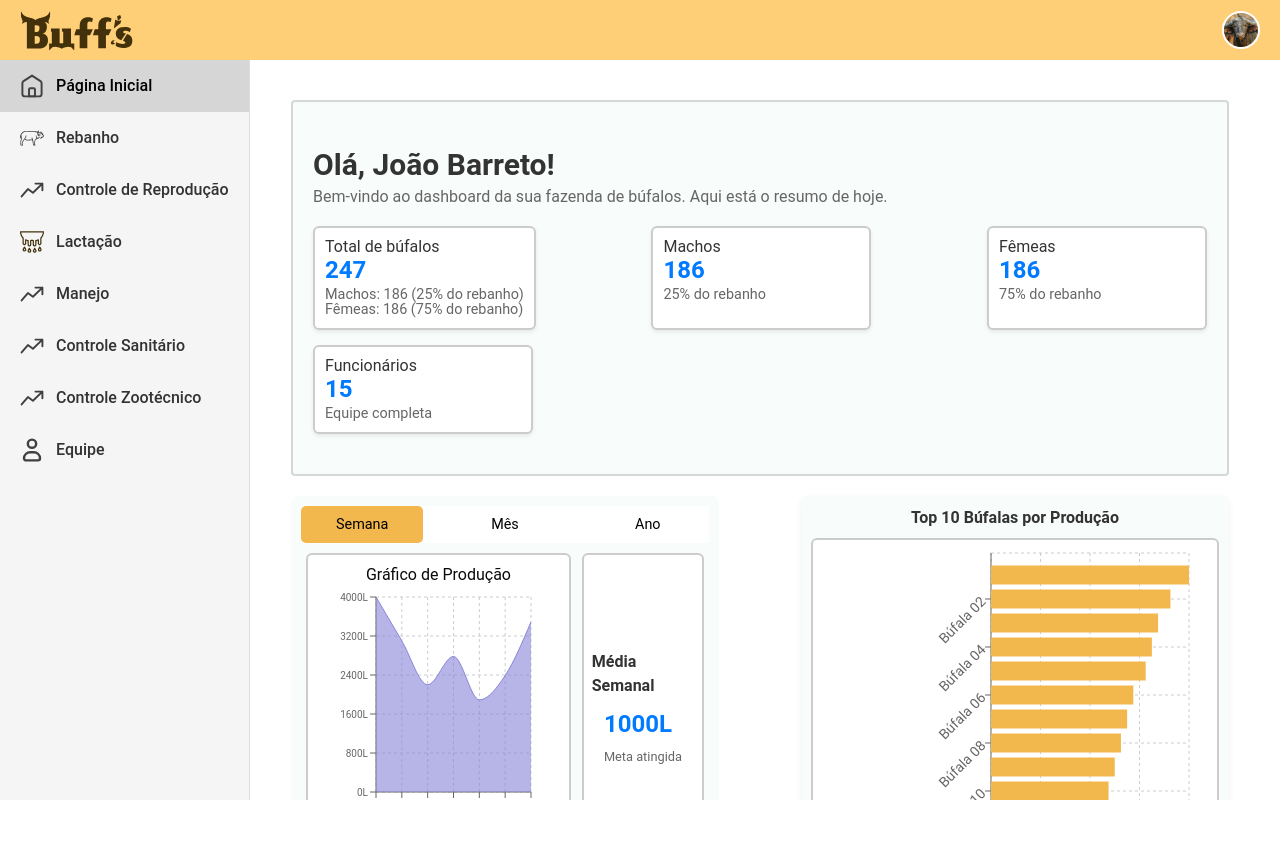
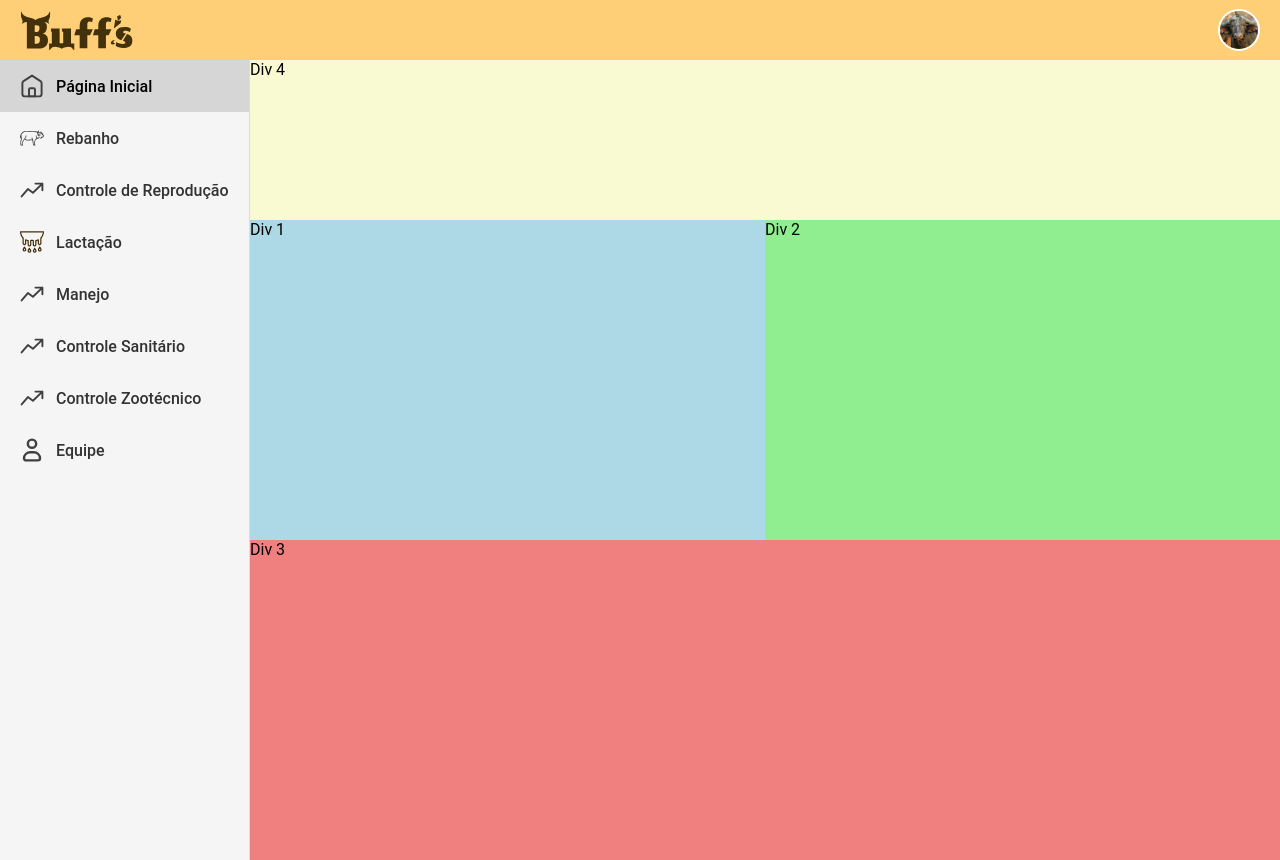
Before and after one commit to CyberLiveStock/dsm4-buffs-frontend, a Next.js app: page /home in a window 1280 px wide. Before the commit the page ends 825 px from the top, so only its background shows below. Built offline with nearby package versions, Linux system fonts and the light colour scheme.

Commit message:
feat: correção do esqueleto da tela home

```diff
--- a/src/components/Sidebar/Sidebar.module.css
+++ b/src/components/Sidebar/Sidebar.module.css
@@ -2,7 +2,7 @@
   background-color: #F5F5F5;
   display: flex;
   flex-direction: column;
-  min-width: 240px;
+  min-width: 230px;
   height: 100vh; /* Sidebar ocupa toda a altura da tela */
   border-right: 1px solid #ddd;
   transition: transform 0.3s ease-in-out;
--- a/src/layout/Layout.module.css
+++ b/src/layout/Layout.module.css
@@ -1,8 +1,9 @@
 /* Layout geral */
+
+
 .container {
   display: flex;
   min-height: 100vh;
-  padding-top: 60px; /* Altura do header */
   position: relative;
   transition: all 0.3s ease;
 }
@@ -11,7 +12,7 @@
   position: fixed;
   top: 60px; /* Altura do header */
   left: 0;
-  height: calc(100vh - 60px - 25px); /* Altura da tela - header - footer */
+  height: calc(100vh - 60px ); /* Altura da tela - header - footer */
   background-color: #f2f2f2;
   border-right: 1px solid #ccc;
   padding: 20px;
@@ -22,12 +23,11 @@
 }
 
 .main {
+  margin-top: 60px;
   flex-grow: 1;
-  margin-left: 240px; /* Espaço reservado para sidebar */
-  margin-bottom: 25px; /* Altura do footer */
-  height: calc(100vh - 60px );
+  margin-left: 250px; /* Espaço reservado para sidebar */
+  height: (100vh - 60px);
   overflow-y: auto;
-  padding: 20px;
   background-color: #ffffff;
 }
 
--- a/src/pages/home.js
+++ b/src/pages/home.js
@@ -1,51 +1,16 @@
-import MilkProduction from "@/components/Home/MilkProduction/MilkProduction";
-import TopBuffaloesChart from "@/components/Home/TopBuffaloesChart/TopBuffaloesChart";
+import styles from "@/styles/Home.module.css";
 import Layout from "@/layout/Layout.js";
-import styles from "@/styles/Home.module.css";
 
 export default function Home() {
   return (
     <>
-      <div className={styles.container}>
-        <h1 className={styles.message}>Olá, João Barreto!</h1>
-        <p className={styles.subtitle}>
-          Bem-vindo ao dashboard da sua fazenda de búfalos. Aqui está o resumo
-          de hoje.
-        </p>
-        <div className={styles.cardsContainer}>
-          <div className={styles.card}>
-            <h3>Total de búfalos</h3>
-            <p className={styles.cardValue}>247</p>
-            <p className={styles.cardInfo}>Machos: 186 (25% do rebanho)</p>
-            <p className={styles.cardInfo}>Fêmeas: 186 (75% do rebanho)</p>
-          </div>
+      <div className={styles.parent}>
+        <div className={styles.div1}>Div 1</div>
+        <div className={styles.div2}>Div 2</div>
+        <div className={styles.div3}>Div 3</div>
+        <div className={styles.div4}>Div 4</div>
 
-          <div className={styles.card}>
-            <h3>Machos</h3>
-            <p className={styles.cardValue}>186</p>
-            <p className={styles.cardInfo}>25% do rebanho</p>
-          </div>
-
-          <div className={styles.card}>
-            <h3>Fêmeas</h3>
-            <p className={styles.cardValue}>186</p>
-            <p className={styles.cardInfo}>75% do rebanho</p>
-          </div>
-
-          <div className={styles.card}>
-            <h3>Funcionários</h3>
-            <p className={styles.cardValue}>15</p>
-            <p className={styles.cardInfo}>Equipe completa</p>
-          </div>
-        </div>
       </div>
-
-      <div className={styles.sectionRow}>
-        <MilkProduction />
-        <TopBuffaloesChart />
-      </div>
-
-
     </>
   );
 }
--- a/src/styles/Home.module.css
+++ b/src/styles/Home.module.css
@@ -1,109 +1,44 @@
-.container {
-  margin-top: 20px;
-  margin-left: 31px;
-  margin-right: 31px;
-  background-color: #f8fcfa;
-  border: 2px solid #5b5b5b3b;
-  border-radius: 4px;
-  padding-left: 20px;
-  padding-right: 20px;
-  padding-top: 4%;
-  padding-bottom: 4%;
-  margin-bottom: 20px;
+.parent {
+  display: grid;
+  grid-template-columns: repeat(4, 1fr);
+  grid-template-rows: repeat(5, 1fr);
+  grid-column-gap: 0px;
+  grid-row-gap: 0px;
+  height: 100vh; /* ocupa a tela toda */
+  width: 100%;
 }
 
-.message {
-  font-size: 30px;
-  font-weight: bold;
-  color: #333;
-  margin-bottom: 0;
+.div1 {
+  grid-area: 2 / 1 / 4 / 3;
+  background-color: lightblue;
 }
 
-.subtitle {
-  font-size: 1rem;
-  color: #666;
-  line-height: 1.2rem;
-  margin: 0;
+.div2 {
+  grid-area: 2 / 3 / 4 / 5;
+  background-color: lightgreen;
 }
 
-.cardsContainer {
-  display: flex;
-  gap: 15px;
-  margin-top: 20px;
-  flex-wrap: wrap;
-  justify-content: space-between;
+.div3 {
+  grid-area: 4 / 1 / 6 / 5;
+  background-color: lightcoral;
 }
 
-.card {
-  background-color: #ffffff;
-  border: 2px solid #ccc;
-  border-radius: 6px;
-  padding: 10px; /* Ajustado o padding */
-  box-shadow: 0 2px 4px rgba(0, 0, 0, 0.08);
-  font-size: 0.7rem;
-  color: #333;
-  width: auto;
-  min-width: 220px;
-  height: auto;
+.div4 {
+  grid-area: 1 / 1 / 2 / 5;
+  background-color: lightgoldenrodyellow;
 }
 
-.card h3 {
-  font-size: 1rem;
-  margin-bottom: 0px;
-  color: #333;
-  line-height: 1.1;
-}
-
-.cardValue {
-  font-size: 1.5rem;
-  font-weight: bold;
-  color: #007bff;
-  margin-bottom: 2px;
-  line-height: 1.2;
-}
-
-.cardInfo {
-  font-size: 0.9rem;
-  color: #666;
-  margin-bottom: 0px;
-  line-height: 1.1;
-}
-
-/* Seção dos gráficos com altura igual */
-.sectionRow {
-  display: flex;
-  justify-content: space-between;
-  flex-wrap: wrap;
-  gap: 20px;
-}
-
-.sectionRow > div {
-  flex: 1;
-  min-width: 200px; /* Tamanho mínimo para garantir que não fiquem muito pequenos */
-  display: flex;
-  flex-direction: column;
-  justify-content: space-between;
-  height: 100%; /* Forçando a mesma altura para ambos */
-}
-
-.sectionRow > div > * {
-  height: 100%; /* Garantindo que cada item dentro do container ocupe 100% da altura */
-}
-
-/* Responsividade para telas menores */
-@media (max-width: 900px) {
-  .sectionRow {
-    flex-direction: column; /* Empilha os itens verticalmente em telas menores */
+/* Responsivo: empilha tudo verticalmente */
+@media (max-width: 768px) {
+  .parent {
+    grid-template-columns: 1fr;
+    grid-template-rows: auto;
   }
 
-  .cardsContainer {
-    flex-direction: column;
-    gap: 20px; /* Aumenta o espaçamento entre os cards */
-  }
-
-  /* Garantindo que o sidePanel ocupe 100% da largura */
-  .sidePanel {
-    width: 100%;
-    margin-top: 20px; /* Espaçamento entre o painel e os gráficos */
+  .div1,
+  .div2,
+  .div3,
+  .div4 {
+    grid-area: auto;
   }
 }
--- a/src/styles/globals.css
+++ b/src/styles/globals.css
@@ -1,7 +1,3 @@
-@import "tailwindcss";
-@import "tw-animate-css";
-
-@custom-variant dark (&:is(.dark *));
 
 /* Definições de estilo global para o corpo da página */
 html,
@@ -10,119 +6,3 @@ body {
   padding: 0;
   font-family: 'Roboto', sans-serif; /* Definindo uma fonte agradável para todo o site */
 }
-
-@theme inline {
-  --radius-sm: calc(var(--radius) - 4px);
-  --radius-md: calc(var(--radius) - 2px);
-  --radius-lg: var(--radius);
-  --radius-xl: calc(var(--radius) + 4px);
-  --color-background: var(--background);
-  --color-foreground: var(--foreground);
-  --color-card: var(--card);
-  --color-card-foreground: var(--card-foreground);
-  --color-popover: var(--popover);
-  --color-popover-foreground: var(--popover-foreground);
-  --color-primary: var(--primary);
-  --color-primary-foreground: var(--primary-foreground);
-  --color-secondary: var(--secondary);
-  --color-secondary-foreground: var(--secondary-foreground);
-  --color-muted: var(--muted);
-  --color-muted-foreground: var(--muted-foreground);
-  --color-accent: var(--accent);
-  --color-accent-foreground: var(--accent-foreground);
-  --color-destructive: var(--destructive);
-  --color-border: var(--border);
-  --color-input: var(--input);
-  --color-ring: var(--ring);
-  --color-chart-1: var(--chart-1);
-  --color-chart-2: var(--chart-2);
-  --color-chart-3: var(--chart-3);
-  --color-chart-4: var(--chart-4);
-  --color-chart-5: var(--chart-5);
-  --color-sidebar: var(--sidebar);
-  --color-sidebar-foreground: var(--sidebar-foreground);
-  --color-sidebar-primary: var(--sidebar-primary);
-  --color-sidebar-primary-foreground: var(--sidebar-primary-foreground);
-  --color-sidebar-accent: var(--sidebar-accent);
-  --color-sidebar-accent-foreground: var(--sidebar-accent-foreground);
-  --color-sidebar-border: var(--sidebar-border);
-  --color-sidebar-ring: var(--sidebar-ring);
-}
-
-:root {
-  --radius: 0.625rem;
-  --background: oklch(1 0 0);
-  --foreground: oklch(0.145 0 0);
-  --card: oklch(1 0 0);
-  --card-foreground: oklch(0.145 0 0);
-  --popover: oklch(1 0 0);
-  --popover-foreground: oklch(0.145 0 0);
-  --primary: oklch(0.205 0 0);
-  --primary-foreground: oklch(0.985 0 0);
-  --secondary: oklch(0.97 0 0);
-  --secondary-foreground: oklch(0.205 0 0);
-  --muted: oklch(0.97 0 0);
-  --muted-foreground: oklch(0.556 0 0);
-  --accent: oklch(0.97 0 0);
-  --accent-foreground: oklch(0.205 0 0);
-  --destructive: oklch(0.577 0.245 27.325);
-  --border: oklch(0.922 0 0);
-  --input: oklch(0.922 0 0);
-  --ring: oklch(0.708 0 0);
-  --chart-1: oklch(0.646 0.222 41.116);
-  --chart-2: oklch(0.6 0.118 184.704);
-  --chart-3: oklch(0.398 0.07 227.392);
-  --chart-4: oklch(0.828 0.189 84.429);
-  --chart-5: oklch(0.769 0.188 70.08);
-  --sidebar: oklch(0.985 0 0);
-  --sidebar-foreground: oklch(0.145 0 0);
-  --sidebar-primary: oklch(0.205 0 0);
-  --sidebar-primary-foreground: oklch(0.985 0 0);
-  --sidebar-accent: oklch(0.97 0 0);
-  --sidebar-accent-foreground: oklch(0.205 0 0);
-  --sidebar-border: oklch(0.922 0 0);
-  --sidebar-ring: oklch(0.708 0 0);
-}
-
-.dark {
-  --background: oklch(0.145 0 0);
-  --foreground: oklch(0.985 0 0);
-  --card: oklch(0.205 0 0);
-  --card-foreground: oklch(0.985 0 0);
-  --popover: oklch(0.205 0 0);
-  --popover-foreground: oklch(0.985 0 0);
-  --primary: oklch(0.922 0 0);
-  --primary-foreground: oklch(0.205 0 0);
-  --secondary: oklch(0.269 0 0);
-  --secondary-foreground: oklch(0.985 0 0);
-  --muted: oklch(0.269 0 0);
-  --muted-foreground: oklch(0.708 0 0);
-  --accent: oklch(0.269 0 0);
-  --accent-foreground: oklch(0.985 0 0);
-  --destructive: oklch(0.704 0.191 22.216);
-  --border: oklch(1 0 0 / 10%);
-  --input: oklch(1 0 0 / 15%);
-  --ring: oklch(0.556 0 0);
-  --chart-1: oklch(0.488 0.243 264.376);
-  --chart-2: oklch(0.696 0.17 162.48);
-  --chart-3: oklch(0.769 0.188 70.08);
-  --chart-4: oklch(0.627 0.265 303.9);
-  --chart-5: oklch(0.645 0.246 16.439);
-  --sidebar: oklch(0.205 0 0);
-  --sidebar-foreground: oklch(0.985 0 0);
-  --sidebar-primary: oklch(0.488 0.243 264.376);
-  --sidebar-primary-foreground: oklch(0.985 0 0);
-  --sidebar-accent: oklch(0.269 0 0);
-  --sidebar-accent-foreground: oklch(0.985 0 0);
-  --sidebar-border: oklch(1 0 0 / 10%);
-  --sidebar-ring: oklch(0.556 0 0);
-}
-
-@layer base {
-  * {
-    @apply border-border outline-ring/50;
-  }
-  body {
-    @apply bg-background text-foreground;
-  }
-}
```
Also changed, not shown: src/layout/Layout.js (+7 -7 lines).
